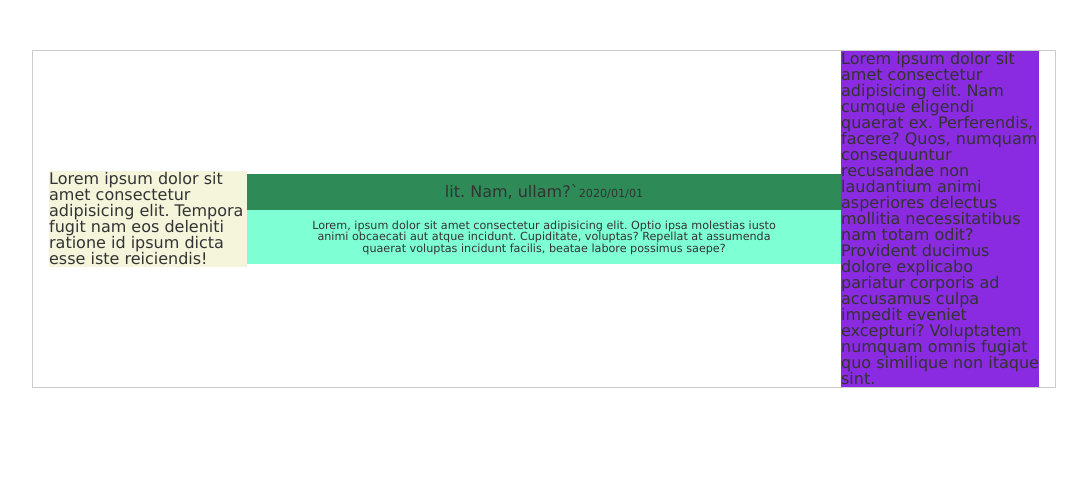
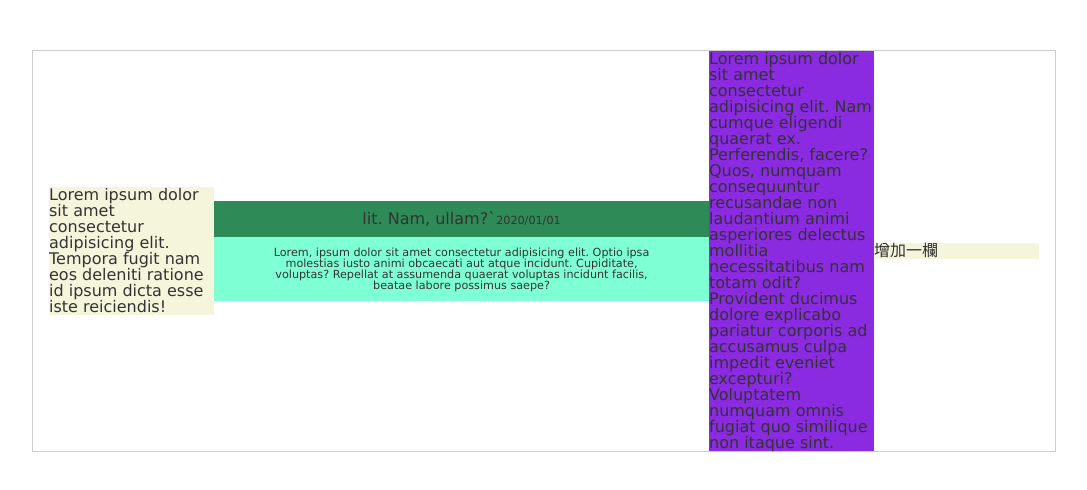
Before and after one commit to voosheng/2020newcase, a plain HTML site: page flex.html in a window 1280 px wide. Shown: the whole page, without its empty margins (96-1183 px from the left). Drawn offline with nearby package versions, Linux system fonts and the light colour scheme.

Commit message:
0218 增加一欄

```diff
--- a/flex.html
+++ b/flex.html
@@ -39,7 +39,7 @@
                 <p>Lorem, ipsum dolor sit amet consectetur adipisicing elit. Optio ipsa molestias iusto animi obcaecati aut atque incidunt. Cupiditate, voluptas? Repellat at assumenda quaerat voluptas incidunt facilis, beatae labore possimus saepe?</p>
               </div>
               <div class="box-flex-item">Lorem ipsum dolor sit amet consectetur adipisicing elit. Nam cumque eligendi quaerat ex. Perferendis, facere? Quos, numquam consequuntur recusandae non laudantium animi asperiores delectus mollitia necessitatibus nam totam odit? Provident ducimus dolore explicabo pariatur corporis ad accusamus culpa impedit eveniet excepturi? Voluptatem numquam omnis fugiat quo similique non itaque sint.</div>
-
+              <div class="box-flex-item" >增加一欄</div>
 
             </div>
             </div>
```
